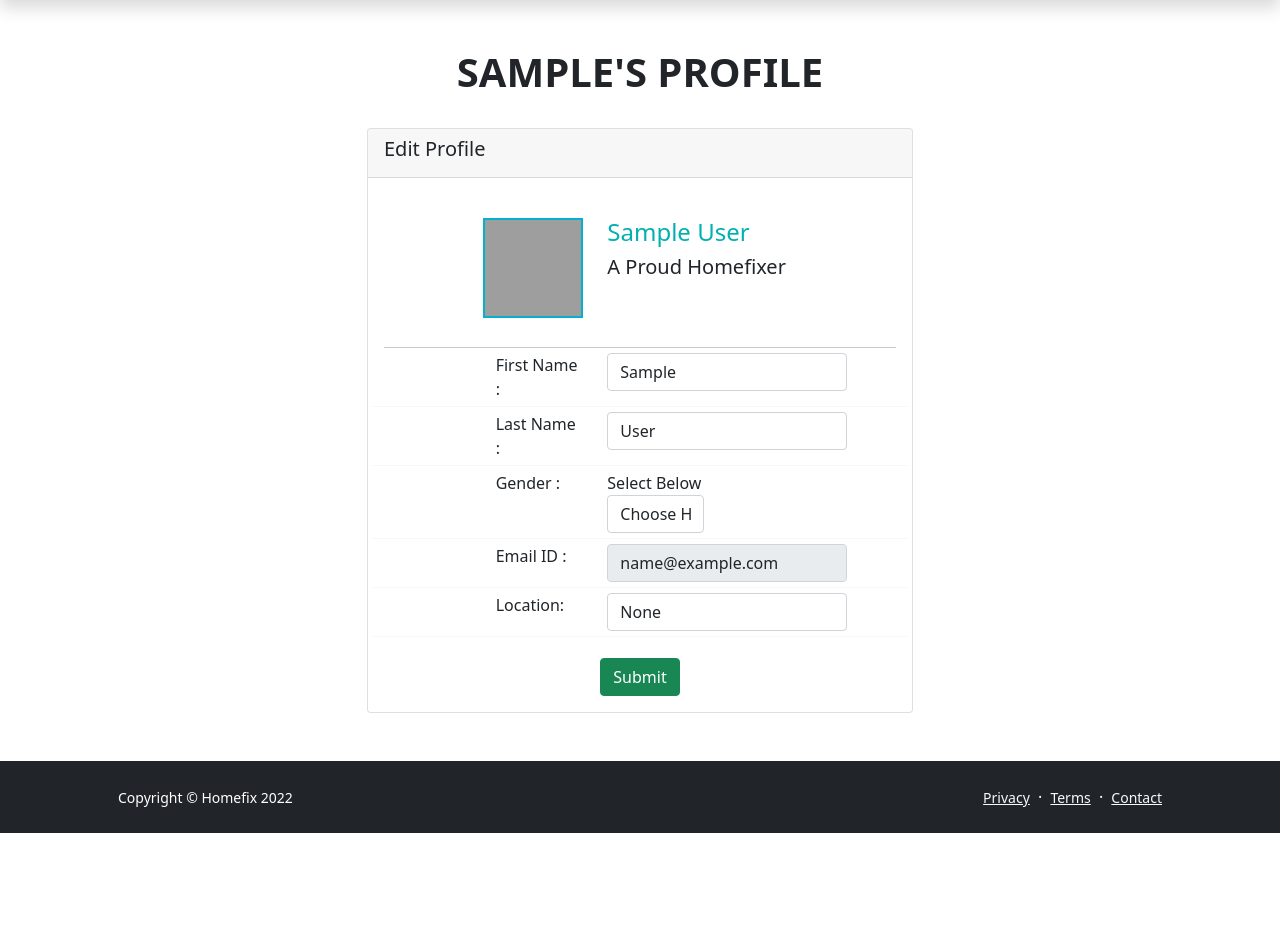
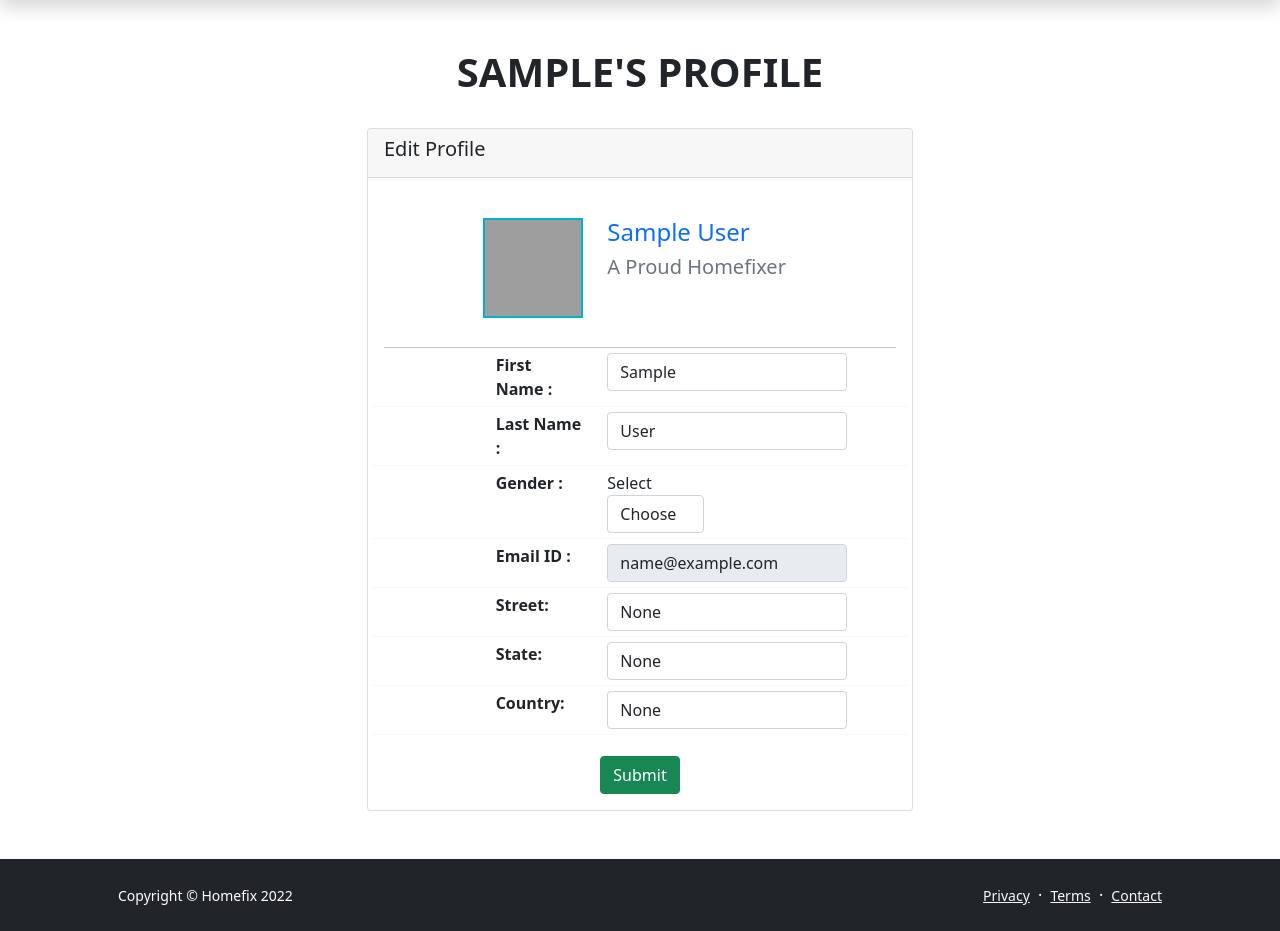
Before and after one commit to gcivil-nyu-org/S2022-Team-4-repo, a Django app: page /user_center/profile_editor/ in a window 1280 px wide. Shown: the part 72-1003 px from the top of the page. Before the commit the page ends 905 px from the top, so only its background shows below. Run offline with Django 4.2, Linux system fonts and the light colour scheme; the visitor is signed in with stand-in values (Sample User, id 1); data comes from the database, SQL or seed files in the repository; some libraries are stand-ins or nearby versions; grey boxes are pictures that could not be loaded.

Commit message:
Modify UI

```diff
--- a/home_fix/user_center/templates/user_center/profile.html
+++ b/home_fix/user_center/templates/user_center/profile.html
@@ -49,7 +49,7 @@
                                 <div class="row">
                                     <div class="col-sm-5" align="right">
                                         <img alt="User Pic"
-                                             src="https://png.pngitem.com/pimgs/s/294-2947257_interface-icons-user-avatar-profile-user-avatar-png.png"
+                                             src="https://github.com/mdo.png"
                                              id="profile-image1" class="img-circle img-responsive">
                                         <br>
                                     </div>
--- a/home_fix/user_center/templates/user_center/profile_editor.html
+++ b/home_fix/user_center/templates/user_center/profile_editor.html
@@ -3,7 +3,7 @@
 {% block head %}
     <link rel="stylesheet" href="{% static 'basic/features.css' %}"/>
 {% endblock %}
-{% block title %}Editor | Homefix{% endblock %}
+{% block title %}Profile Editor | Homefix{% endblock %}
 {% block body %}
 
     <style>
@@ -37,7 +37,7 @@
     <div class="container mb-5">
         <div class="row">
             <div class="col-md-6 mx-auto">
-                <form class="form-horizontal" role="form" method="post" id="customuser_form"
+                <form class="form-horizontal" role="form" method="POST" id="customuser_form"
                       action="{% url 'user_center:profile_editor' %}">
                     {% csrf_token %}
 
@@ -51,13 +51,13 @@
                                     <div class="row">
                                         <div class="col-sm-5" align="right">
                                             <img alt="User Pic"
-                                                 src="https://png.pngitem.com/pimgs/s/294-2947257_interface-icons-user-avatar-profile-user-avatar-png.png"
+                                                 src="https://github.com/mdo.png"
                                                  id="profile-image1" class="img-circle img-responsive">
                                             <br>
                                         </div>
                                         <div class="col">
-                                            <h4 style="color:#00b1b1;">{{ user.first_name }} {{ user.last_name }}</h4>
-                                            <h5>A Proud Homefixer</h5>
+                                            <h4 class="text-primary">{{ user.first_name }} {{ user.last_name }}</h4>
+                                            <h5 class="text-muted">A Proud Homefixer</h5>
                                         </div>
                                     </div>
                                     <br>
@@ -69,7 +69,7 @@
                                         <div class="col-sm-5">
                                             <div class="row">
                                                 <div class="col"></div>
-                                                <div class="col title">First Name :</div>
+                                                <div class="col title fw-bold">First Name :</div>
                                             </div>
                                         </div>
                                         <div class="col form-group">
@@ -85,7 +85,7 @@
                                         <div class="col-sm-5">
                                             <div class="row">
                                                 <div class="col"></div>
-                                                <div class="col title">Last Name :</div>
+                                                <div class="col title fw-bold">Last Name :</div>
                                             </div>
                                         </div>
                                         <div class="col form-group">
@@ -97,28 +97,30 @@
                                         <div class="bot-border"></div>
                                     </div>
 
-
                                     <div class="row">
                                         <div class="col-sm-5">
                                             <div class="row">
                                                 <div class="col"></div>
-                                                <div class="col title">Gender :</div>
+                                                <div class="col title fw-bold">Gender :</div>
                                             </div>
                                         </div>
                                         <div class="col form-group">
-                                            <label for="gender" class="col-lg-5 control-label">Select Below</label>
+                                            <label for="gender" class="col-lg-5 control-label">Select</label>
                                             <div class="col-lg-4">
                                                 <select name="gender" id="gender" class="form-control" required>
                                                     {% if user.gender == 'male' %}
-                                                        <option value="male" selected>male</option>
-                                                        <option value="female">female</option>
+                                                        <option value="male" selected>Male</option>
+                                                        <option value="female">Female</option>
+                                                        <option value="other">Other</option>
                                                     {% elif user.gender == 'female' %}
-                                                        <option value="male">male</option>
-                                                        <option value="female" selected>female</option>
+                                                        <option value="female" selected>Female</option>
+                                                        <option value="male">Male</option>
+                                                        <option value="other">Other</option>
                                                     {% else %}
-                                                        <option value="" selected disabled hidden>Choose Here</option>
-                                                        <option value="male">male</option>
-                                                        <option value="female">female</option>
+                                                        <option value="" selected disabled hidden>Choose</option>
+                                                        <option value="male">Male</option>
+                                                        <option value="female">Female</option>
+                                                        <option value="other">Other</option>
                                                     {% endif %}
                                                 </select>
                                             </div>
@@ -127,12 +129,11 @@
                                         <div class="bot-border"></div>
                                     </div>
 
-
                                     <div class="row">
                                         <div class="col-sm-5">
                                             <div class="row">
                                                 <div class="col"></div>
-                                                <div class="col title">Email ID :</div>
+                                                <div class="col title fw-bold">Email ID :</div>
                                             </div>
                                         </div>
                                         <div class="col form-group">
@@ -144,12 +145,11 @@
                                         <div class="bot-border"></div>
                                     </div>
 
-
                                     <div class="row">
                                         <div class="col-sm-5">
                                             <div class="row">
                                                 <div class="col"></div>
-                                                <div class="col title">Location:</div>
+                                                <div class="col title fw-bold">Street:</div>
                                             </div>
                                         </div>
                                         <div class="col form-group">
@@ -159,77 +159,47 @@
                                         </div>
                                         <div class="clearfix"></div>
                                         <div class="bot-border"></div>
-                                        <div class="col justify-content-center align-self-center text-center mt-3 form-group">
-                                            <a class="btn btn-success" href=""
-                                               role="button">Submit</a>
-                                        </div>
                                     </div>
 
+                                    <div class="row">
+                                        <div class="col-sm-5">
+                                            <div class="row">
+                                                <div class="col"></div>
+                                                <div class="col title fw-bold">State:</div>
+                                            </div>
+                                        </div>
+                                        <div class="col form-group">
+                                            <input type="text" name="street" value="{{ user.state }}"
+                                                   id="search_location" class="form-control" style="width:15em"
+                                                   maxlength="128" id="id_street">
+                                        </div>
+                                        <div class="clearfix"></div>
+                                        <div class="bot-border"></div>
+                                    </div>
 
-                                    {#                                    <div class="row">#}
-                                    {#                                        <div class="col-sm-5">#}
-                                    {#                                            <div class="row">#}
-                                    {#                                                <div class="col"></div>#}
-                                    {#                                                <div class="col title">State :</div>#}
-                                    {#                                            </div>#}
-                                    {#                                        </div>#}
-                                    {#                                        <div class="col form-group">#}
-                                    {#                                            <input type="text" name="state" value="{{ user.state }}"#}
-                                    {#                                                   class="form-control"#}
-                                    {#                                                   maxlength="128" style="width:15em" id="id_state">#}
-                                    {#                                        </div>#}
-                                    {#                                        <div class="clearfix"></div>#}
-                                    {#                                        <div class="bot-border"></div>#}
-                                    {#                                    </div>#}
-                                    {##}
-                                    {##}
-                                    {#                                    <div class="row">#}
-                                    {#                                        <div class="col-sm-5">#}
-                                    {#                                            <div class="row">#}
-                                    {#                                                <div class="col"></div>#}
-                                    {#                                                <div class="col title">Country :</div>#}
-                                    {#                                            </div>#}
-                                    {#                                        </div>#}
-                                    {#                                        <div class="col form-group">#}
-                                    {#                                            <input type="text" name="country" value="{{ user.country }}"#}
-                                    {#                                                   class="form-control" style="width:15em"#}
-                                    {#                                                   maxlength="128" id="id_country">#}
-                                    {#                                        </div>#}
-                                    {#                                        <div class="clearfix"></div>#}
-                                    {#                                        <div class="bot-border"></div>#}
-                                    {#                                    </div>#}
-                                    {##}
-                                    {##}
-                                    {#                                    <div class="row">#}
-                                    {#                                        <div class="col-sm-5">#}
-                                    {#                                            <div class="row">#}
-                                    {#                                                <div class="col"></div>#}
-                                    {#                                                <div class="col title">Zip Code :</div>#}
-                                    {#                                            </div>#}
-                                    {#                                        </div>#}
-                                    {#                                        <div class="col form-group">#}
-                                    {#                                            <input type="text" name="zip" value="{{ user.zip }}" class="form-control"#}
-                                    {#                                                   maxlength="128" style="width:15em"#}
-                                    {#                                                   id="id_zip">#}
-                                    {#                                        </div>#}
-                                    {#                                        <div class="clearfix"></div>#}
-                                    {#                                        <div class="bot-border"></div>#}
-                                    {#                                    </div>#}
-
+                                    <div class="row">
+                                        <div class="col-sm-5">
+                                            <div class="row">
+                                                <div class="col"></div>
+                                                <div class="col title fw-bold">Country:</div>
+                                            </div>
+                                        </div>
+                                        <div class="col form-group">
+                                            <input type="text" name="street" value="{{ user.country }}"
+                                                   id="search_location" class="form-control" style="width:15em"
+                                                   maxlength="128" id="id_street">
+                                        </div>
+                                        <div class="clearfix"></div>
+                                        <div class="bot-border"></div>
+                                    </div>
+                                    <div class="col justify-content-center align-self-center text-center mt-3 form-group">
+                                        <a class="btn btn-success" href=""
+                                           role="button" type="submit">Submit</a>
+                                    </div>
                                 </div>
                             </div>
                         </div>
                     </div>
-{#                    <center>#}
-{#                        <div class="form-group">#}
-{#                            <label class="col-md-3 control-label"></label>#}
-{#                            <div class="col-md-8">#}
-{#                                <button class="btn btn-lg btn-primary btn-success" type="submit">submit</button>#}
-{#                                <span></span>#}
-{#                                <input type="reset" class="btn btn-default" value="Cancel">#}
-{#                            </div>#}
-{#                        </div>#}
-{#                    </center>#}
                 </form>
             </div>
         </div>
@@ -253,12 +223,13 @@
         </div>
     </footer>
 
-    <script>
-        function initMap() {
-            var input = document.getElementById('search_location');
-            var autocomplete = new google.maps.places.Autocomplete(input)
-        }
-    </script>
-    <script async defer
-            src="https://maps.googleapis.com/maps/api/js?key=AIzaSyA1REQSuSVU372fX246ZMlahmJyg53GSno&libraries=places&callback=initMap"></script>
+{#    Google Maps API Autosearch #}
+{#    <script>#}
+{#        function initMap() {#}
+{#            var input = document.getElementById('search_location');#}
+{#            var autocomplete = new google.maps.places.Autocomplete(input)#}
+{#        }#}
+{#    </script>#}
+{#    <script async defer#}
+{#            src="https://maps.googleapis.com/maps/api/js?key=AIzaSyA1REQSuSVU372fX246ZMlahmJyg53GSno&libraries=places&callback=initMap"></script>#}
 {% endblock %}
```
